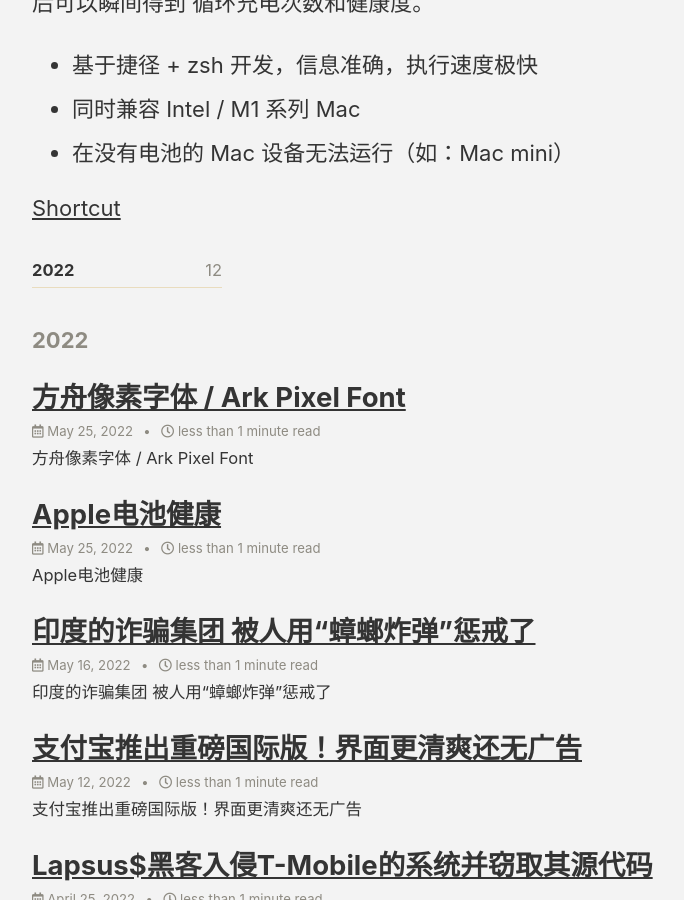
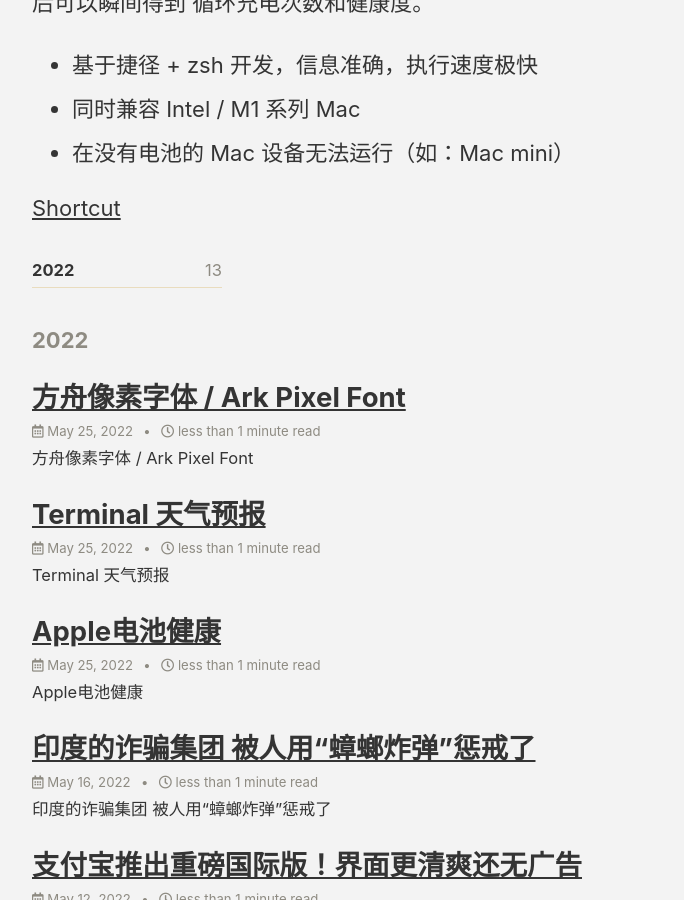
Before and after one commit to Alex222222222222/Blog, a Jekyll site: the page built from _posts/2022-5-25-Apple电池健康.md, in a window 1280 px wide and 900 px high, scrolled down 2151 px. Shown: the whole window, without its empty margins (290-974 px from the left). Built offline with Jekyll 4.4.1, drawn with Linux system fonts in a browser that asks for light colours; cached includes are drawn as plain includes; nearby versions of some CDN libraries; some of the changed lines change nothing that is shown.

Commit message:
add new software Terminal 天气预报

```diff
--- /dev/null
+++ b/_posts/2022-5-25-weather.md
@@ -0,0 +1,15 @@
+---
+layout: posts
+title: Terminal 天气预报
+author: Zifan Hua
+tags:
+- Software
+categories: Post
+---
+
+### Terminal 天气预报
+
+如果你打开终端，刚好又想查一下天气，那么可以试试 curl wttr.in  它会在你的终端上显示天气预报，
+感兴趣的朋友可以试试，只需要简单运行一下curl wttr.in/  +你所查询的城市   就可以！
+
+![Weather]({{ site.baseurl }}/assets/images/2022-05-25-Weather.png)
```
Also changed, not shown: _posts/2022-5-25-Apple电池健康.md (line endings or trailing spaces), assets/images/2022-05-25-Weather.png (added).
